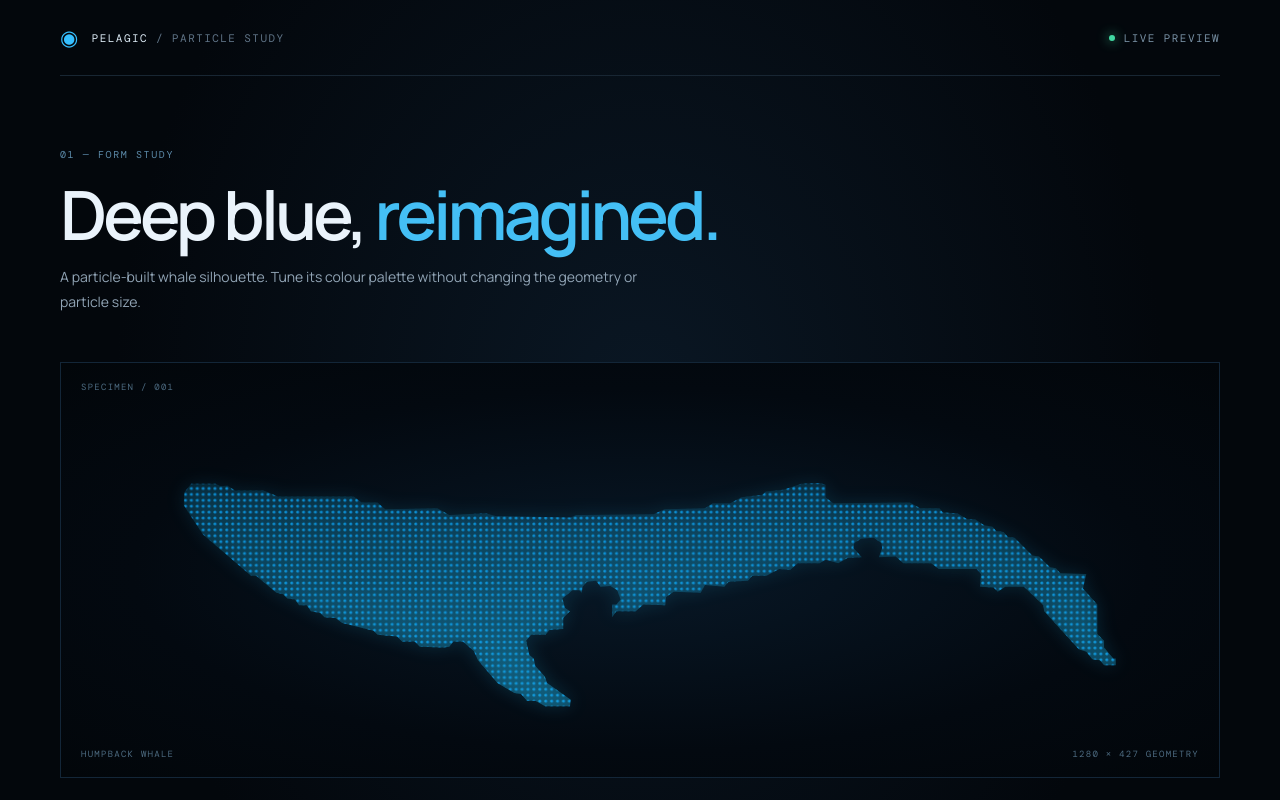
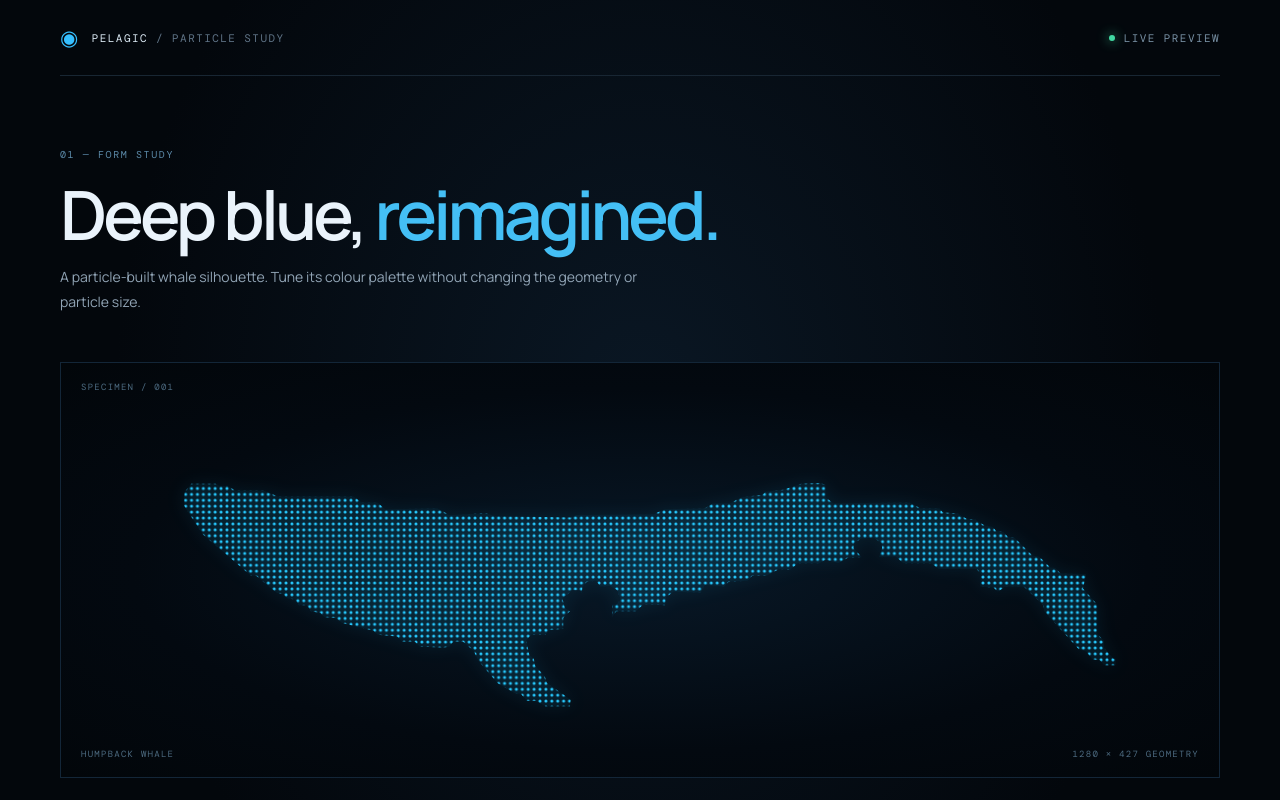
Before and after one commit to thakur8reet-gif/test, a React (Vite) app: page / in a window 1280 px wide. Shown: the top 800 px of the page. Built offline with nearby package versions, Linux system fonts and the light colour scheme.

Commit message:
Refine particle gradient and preserve dotted texture

```diff
--- a/src/App.jsx
+++ b/src/App.jsx
@@ -13,14 +13,10 @@ function Whale({ colors }) {
         <pattern id="particle-grid" width="7" height="7" patternUnits="userSpaceOnUse">
           <circle cx="3.5" cy="3.5" r="1.8" fill="url(#particle-color)" />
         </pattern>
-        <linearGradient id="particle-color" x1="0" y1="0" x2="1" y2="0">
+        <linearGradient id="particle-color" gradientUnits="userSpaceOnUse" x1="0" y1="0" x2="1280" y2="0">
           <stop offset="0%" stopColor={colors.glow} />
           <stop offset="32%" stopColor={colors.mid} />
           <stop offset="100%" stopColor={colors.deep} />
-        </linearGradient>
-        <linearGradient id="belly-glow" x1="0" y1="0" x2="0" y2="1">
-          <stop offset="0%" stopColor={colors.glow} stopOpacity="0" />
-          <stop offset="100%" stopColor={colors.glow} stopOpacity=".38" />
         </linearGradient>
         <filter id="soft-glow" x="-20%" y="-30%" width="140%" height="160%">
           <feGaussianBlur stdDeviation="2.8" />
@@ -28,7 +24,6 @@ function Whale({ colors }) {
       </defs>
       <g clipPath="url(#whale-silhouette)">
         <rect width="1280" height="427" fill="url(#particle-grid)" />
-        <rect width="1280" height="427" fill="url(#belly-glow)" />
         <rect width="1280" height="427" fill="url(#particle-grid)" opacity=".28" filter="url(#soft-glow)" />
       </g>
     </svg>
```
